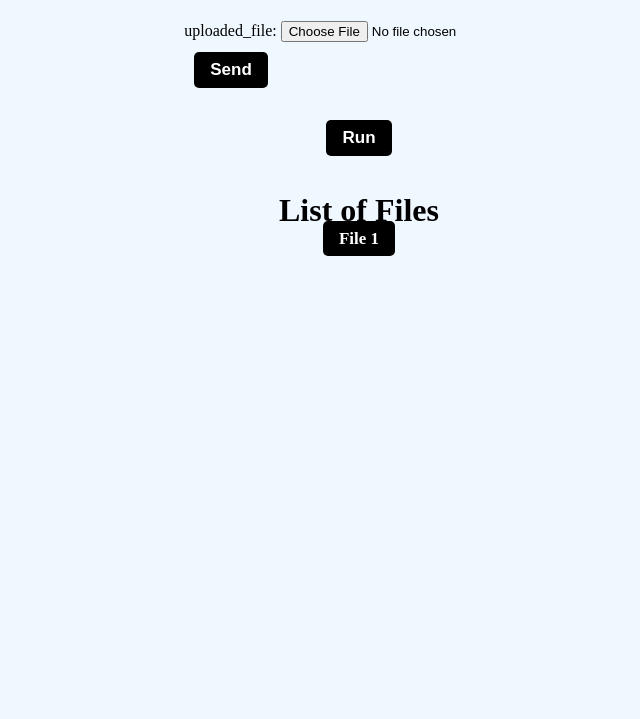
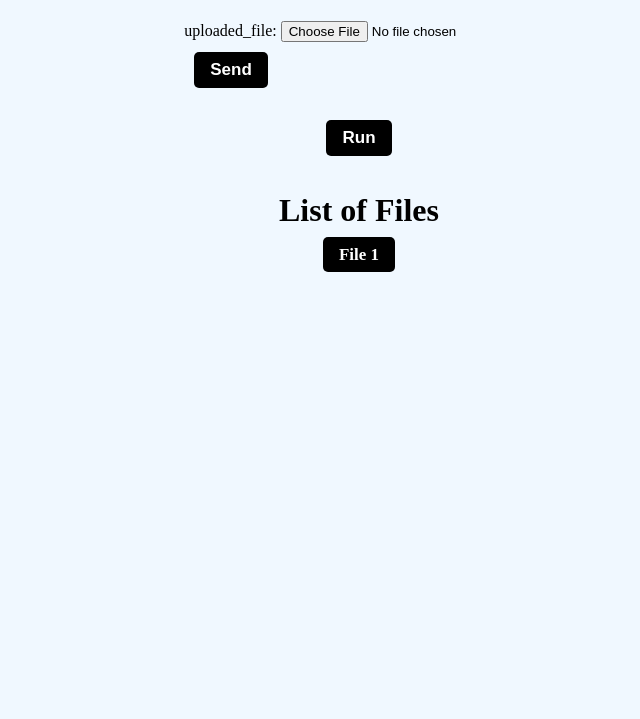
Before and after one commit to provodokkk/Django-Number-Plate-Recognition, a Django app: page / in a window 1280 px wide. Shown: the part 86-805 px from the top of the page, without its empty margins (281-921 px from the left). Run offline with Django 4.2, Linux system fonts and the light colour scheme; tables that the repository leaves empty hold one stand-in row (values such as "Sample post"); parts of the project's set-up code (start-up, migrations or seed data) failed here and were passed over; some libraries are stand-ins or nearby versions.

Commit message:
Styles for the files-list-item have been added

```diff
--- a/app/static/css/index.css
+++ b/app/static/css/index.css
@@ -26,3 +26,7 @@
 .send_btn {
     margin: 10px;
 }
+
+.files-list-item {
+    padding: 2vh;
+}
```
